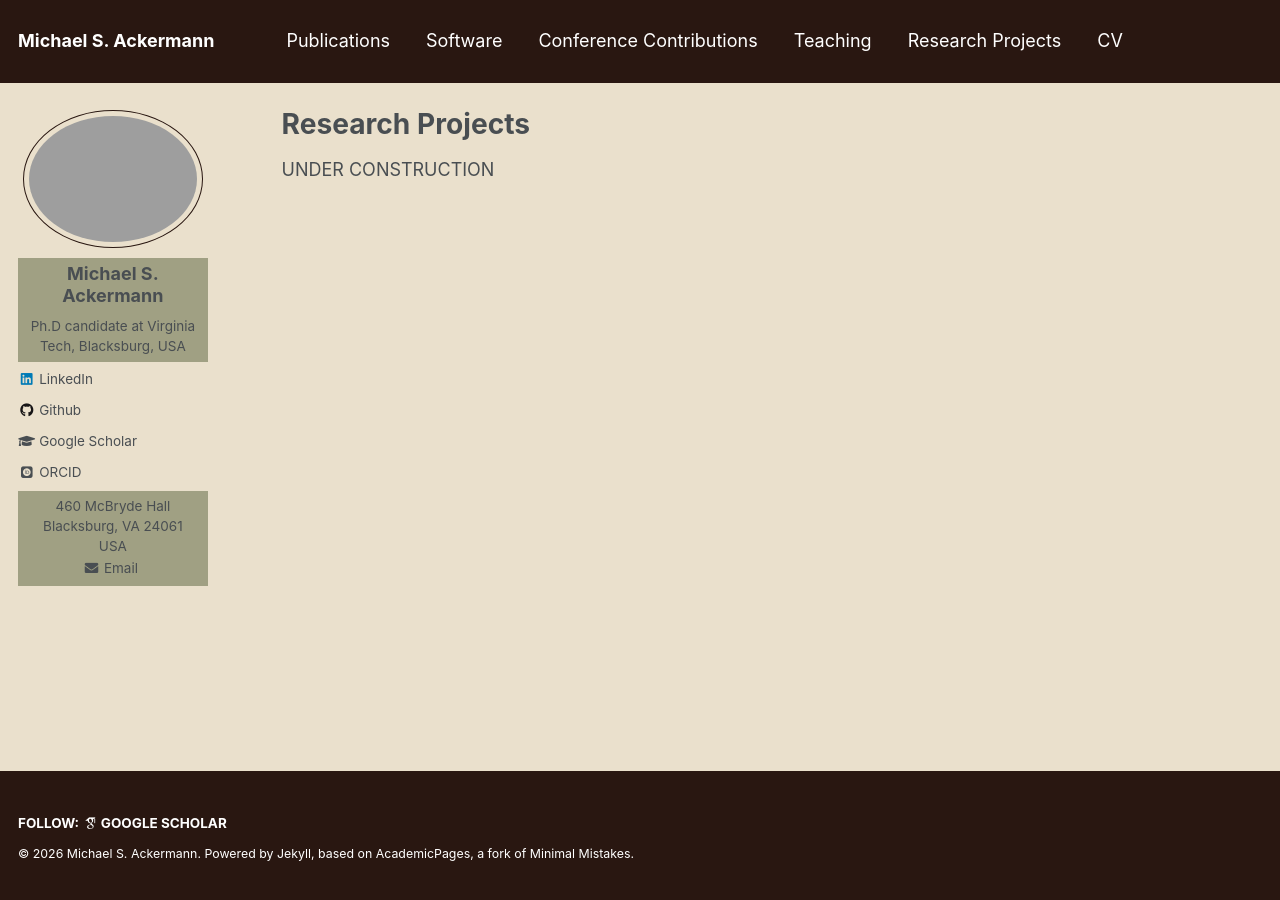
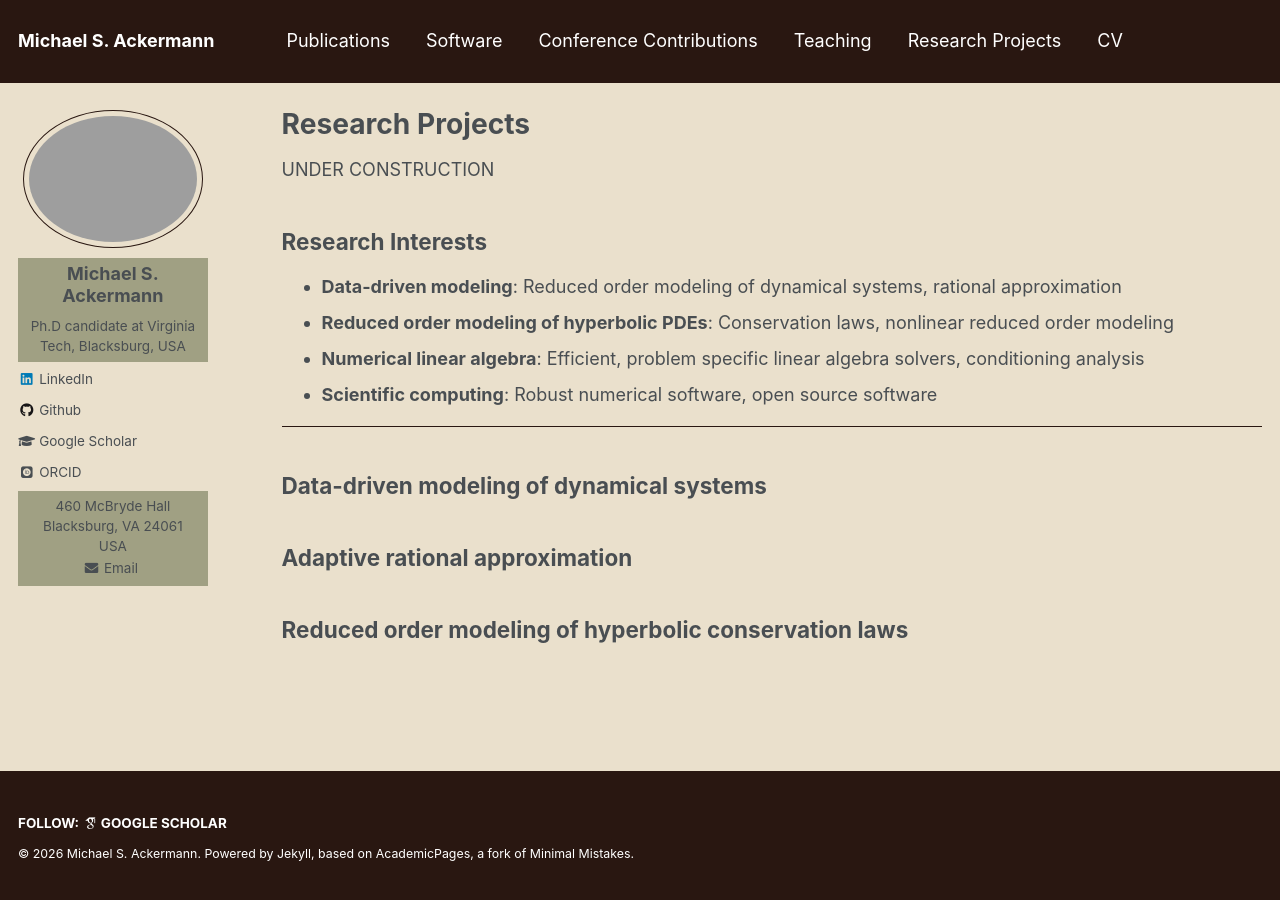
Before and after one commit to Mike-Ackermann/MSAckermann, a Jekyll site: the page built from _pages/projects.md, in a window 1280 px wide. Built offline with Jekyll 4.4.1, drawn with Linux system fonts in a browser that asks for light colours; some web fonts are replaced.

```diff
--- a/_pages/projects.md
+++ b/_pages/projects.md
@@ -9,28 +9,28 @@ author_profile: true
 UNDER CONSTRUCTION
 </p>
 
-<!--
+
 
 ## Research Interests ##
 
-* **Scientific Machine Learning**:
-  Data-Driven (Structured) Reduced-Order Modeling,
-  Context-Aware Learning
-* **Model Order Reduction**:
-  Approximation of Dynamical Systems,
-  Structured Interpolation,
-  Projection-Based Methods
-* **Numerical Linear Algebra**:
-  Matrix Equations,
-  Eigenvalue Problems,
-  PDE-Constrained Optimization
-* **Scientific Computing**:
-  Mathematical Software,
-  Efficient Algorithm Design,
-  Numerical Experiments
+* **Data-driven modeling**:
+  Reduced order modeling of dynamical systems, rational approximation
+* **Reduced order modeling of hyperbolic PDEs**:
+  Conservation laws, nonlinear reduced order modeling
+* **Numerical linear algebra**:
+  Efficient, problem specific linear algebra solvers, conditioning analysis
+* **Scientific computing**:
+  Robust numerical software, open source software
 
 ---
+## Data-driven modeling of dynamical systems ##
 
+## Adaptive rational approximation ##
+
+## Reduced order modeling of hyperbolic conservation laws ##
+
+
+<!--
 ## Context-Aware Learning of Low-Dimensional Controllers ##
 
 <p class="text-block">
```
Also changed, not shown: _pages/about.md (+3 -0 lines).
